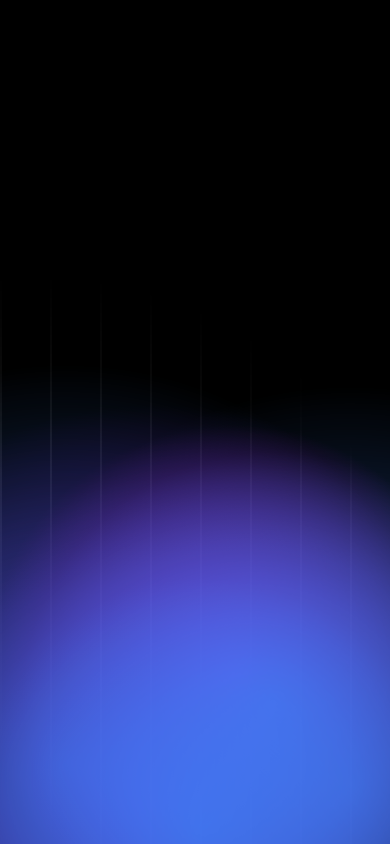
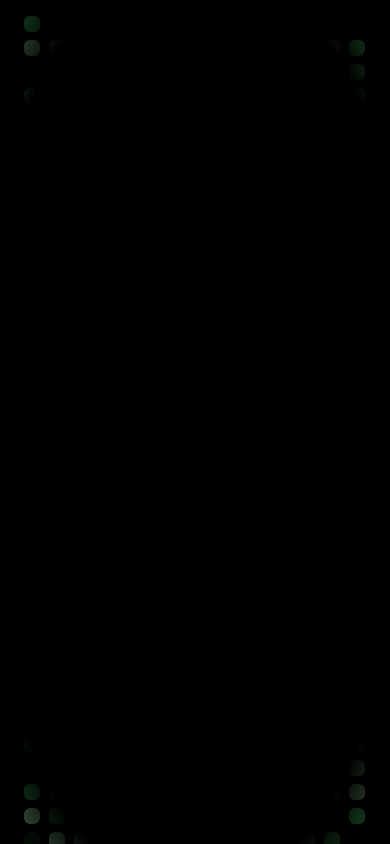
Before and after one commit to adeshingale3/wavy-patterns, a React (Vite) app: page / in a window 390 px wide. Built offline with nearby package versions, Linux system fonts and the light colour scheme.

Commit message:
github contribution added

```diff
--- a/src/App.jsx
+++ b/src/App.jsx
@@ -1,14 +1,18 @@
 import React from 'react'
-import MaskedBG from './compnents/MaskedBG'
+import {MaskedBG} from 'wavyjs'
+import GithubBG from './compnents/GithubBG'
 
 
 const App = () => {
   return (
-    <div className='h-screen w-screen'>
+    <div className='h-screen w-screen flex items-center justify-center text-9xl'>
       {/* <FadingBG /> */}
       {/* <NameScroller /> */}
       {/* <AnimatedBG /> */}
-      <MaskedBG />
+      {/* <MaskedBG /> */}
+      {/* <MaskedBG /> */}
+      <GithubBG />
+
     </div>
   )
 }
--- /dev/null
+++ b/src/compnents/GithubBG.jsx
@@ -0,0 +1,76 @@
+import gsap from 'gsap';
+import React, { useEffect, useRef, useState } from 'react'
+
+const GithubBG = () => {
+    const [boxCount, setBoxCount] = useState(0);
+    const boxRefs = useRef([]);
+
+    useEffect(() => {
+        function calculateBoxes() {
+            const screenWidth = window.innerWidth;
+            const screenHeight = window.innerHeight;
+
+            // Box size (including margin/padding) in px
+            const boxSize = 16; // 4 Tailwind units = 16px
+            const cols = Math.floor(screenWidth / boxSize);
+            const rows = Math.floor(screenHeight / boxSize);
+
+            setBoxCount(cols * rows);
+        }
+
+        calculateBoxes();
+        window.addEventListener("resize", calculateBoxes);
+        return () => window.removeEventListener("resize", calculateBoxes);
+    }, []);
+
+    useEffect(() => {
+        if (boxCount > 0) {
+            // Random blink loop
+            const interval = setInterval(() => {
+                const randomIndex = Math.floor(Math.random() * boxCount);
+                const box = boxRefs.current[randomIndex];
+                if (box) {
+                    gsap.fromTo(
+                        box,
+                        { opacity: 0.2, color: "green" },
+                        {
+                            opacity: 1,
+                            duration: 0.3,
+                            yoyo: true,
+                            repeat: 1,
+                            ease: "power1.inOut"
+                        }
+                    );
+                }
+            }, 100); // every 100ms, blink a random box
+
+            return () => clearInterval(interval);
+        }
+    }, [boxCount]);
+    const getRandomColor = () => {
+  const colors = [
+    "rgba(0, 0, 0, 0.5)", // empty
+  "rgba(155, 233, 168, 0.5)", // light
+  "rgba(64, 196, 99, 0.5)",   // medium
+  "rgba(48, 161, 78, 0.5)",   // dark
+  "rgba(33, 110, 57, 0.5)"  // yellow
+  ];
+  return colors[Math.floor(Math.random() * colors.length)];
+}
+    return (
+        <div className='fixed z-[-999] bg-black w-screen h-screen overflow-hidden'>
+            <div className='bg-radial from-black from-80% to-transperant absolute z-2 h-full w-full'/>
+            <div className='absolute z-1 h-full w-full grid grid-cols-[repeat(auto-fill,minmax(1rem,1fr))] gap-2 py-6 px-6 bottom-2'>
+                {Array.from({ length: boxCount }).map((_, i) => (
+                    <div key={i} style={{backgroundColor: getRandomColor()}}
+                        ref={(el) => (boxRefs.current[i] = el)} className="box w-4 h-4 rounded-md" />
+                ))}
+            </div>
+
+
+
+        </div>
+    )
+}
+
+export default GithubBG
--- a/src/compnents/MaskedBG.jsx
+++ b/src/compnents/MaskedBG.jsx
@@ -1,7 +1,7 @@
 import { useGSAP } from '@gsap/react'
 import gsap from 'gsap'
 import React from 'react'
-import './index.css' // Ensure you have the correct styles imported
+import './MaskedBG.css' // Ensure you have the correct styles imported
 
 const MaskedBG = () => {
   useGSAP(() => {
```
Also changed, not shown: src/compnents/MaskedBG.css (renamed from src/compnents/index.css).
